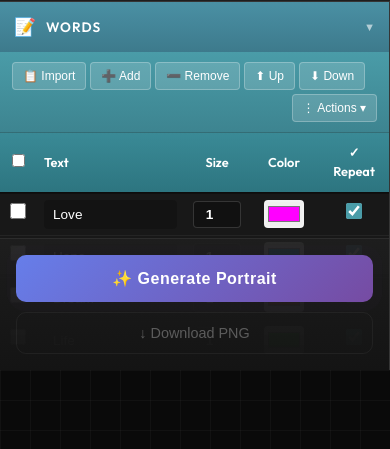
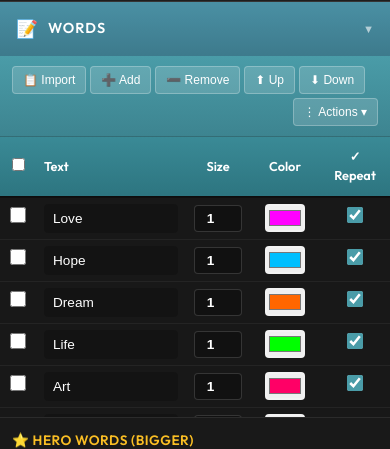
Before and after one commit to Shivambrightmedia/WordCloud, a website built with Vite: page index.html in a window 390 px wide. Shown: the part 52-501 px from the top of the page. Built offline with nearby package versions, Linux system fonts and the light colour scheme.

Commit message:
feat: implement CanvasRenderer component and associated styles for word cloud generation and export

```diff
--- a/src/components/CanvasRenderer.js
+++ b/src/components/CanvasRenderer.js
@@ -170,9 +170,6 @@
             this.downloadSvgBtn.disabled = false;
         }
 
-        // Scroll to canvas
-        this.mainCanvas.scrollIntoView({ behavior: 'smooth' });
-
         this.emit(Events.GENERATION_COMPLETE, { duration });
     }
 
--- a/src/style.css
+++ b/src/style.css
@@ -408,13 +408,18 @@
 }
 
 /* Actions */
-.actions {
+.actions,
+.actions-fixed {
   margin-top: auto;
   display: flex;
   flex-direction: column;
-  gap: 1rem;
-  padding-top: 1rem;
+  gap: 10px;
+  padding: 16px;
+  background: var(--bg-panel);
   border-top: 1px solid var(--border-color);
+  position: sticky;
+  bottom: 0;
+  z-index: 20;
 }
 
 .primary-btn {
@@ -1485,27 +1490,53 @@
 /* RESPONSIVE */
 /* ═══════════════════════════════════════════════════════════════ */
 
-@media (max-width: 900px) {
+@media (max-width: 1024px) {
+  body {
+    height: auto;
+    min-height: 100vh;
+    overflow-y: auto;
+  }
+
+  #app {
+    height: auto;
+    min-height: 100vh;
+  }
+
   .workspace {
     flex-direction: column;
+    overflow: visible;
+    height: auto;
   }
 
   .controls {
     width: 100%;
-    min-width: unset;
-    max-height: 50vh;
+    min-width: 100%;
+    max-height: none;
+    overflow: visible;
+    border-right: none;
+    border-bottom: 1px solid var(--border-color);
   }
 
   .accordion-header {
-    padding: 12px 14px;
-  }
-
-  .accordion-title {
-    font-size: 0.85rem;
+    padding: 14px 16px;
+  }
+
+  .accordion-content.open {
+    max-height: 60vh;
   }
 
   .preview-area {
-    min-height: 50vh;
+    min-height: 70vh;
+    padding: 1.5rem 1rem;
+    overflow: visible;
+  }
+
+  .actions-fixed {
+    position: sticky;
+    bottom: 0;
+    background: rgba(30, 30, 30, 0.95);
+    backdrop-filter: blur(12px);
+    box-shadow: 0 -4px 25px rgba(0, 0, 0, 0.6);
   }
 }
 
```
